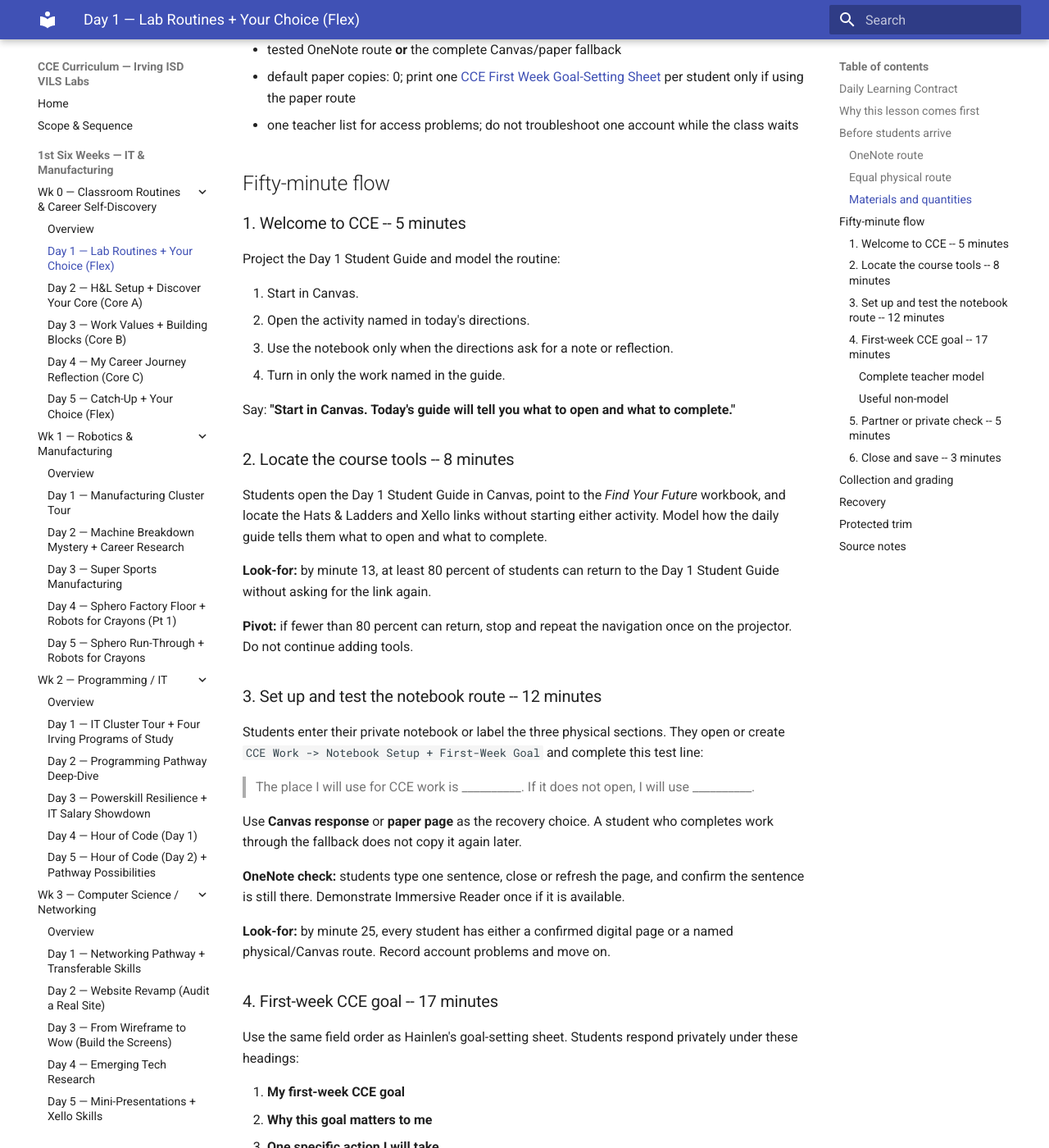
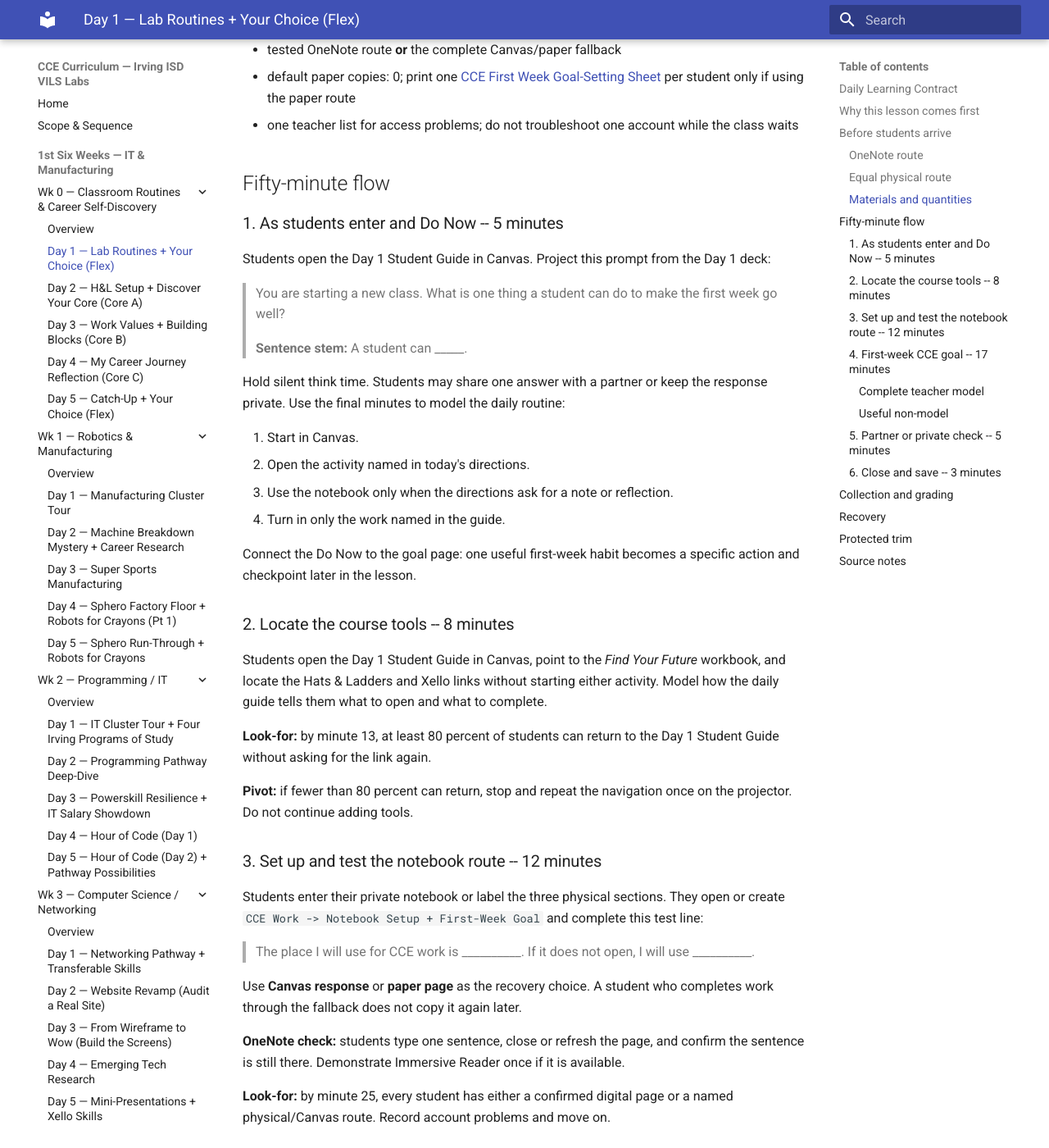
Before and after one commit to elbrielle/cce-curriculum, an MkDocs documentation site: the page built from docs/1sw/wk0-classroom-routines/day1.md, in a window 1280 px wide and 1400 px high, scrolled down 2397 px. Shown: the whole window at 82% size. Built offline with MkDocs 1.6.1 and Material for MkDocs 9.7.7, drawn with Linux system fonts in a browser that asks for light colours; the version menu is left out; some of the changed text lies outside the part shown.

Commit message:
Align Week 0 Day 1 bellringer and guide (#6)

```diff
--- a/docs/1sw/wk0-classroom-routines/day1.md
+++ b/docs/1sw/wk0-classroom-routines/day1.md
@@ -14,7 +14,7 @@
 
 Use the notebook for short thinking, focused notes, and reflection. Canvas remains the daily starting point, and students complete FYF, Hats & Ladders, and Xello work in those tools. Do not require duplicate copies.
 
-Monday's goal entry adapts Jenna Hainlen's teacher-created `AVID First Week Goal-Setting Sheet` for Grade 7 CCE. Students record one goal, why it matters, a specific action, a scheduled checkpoint, a confidence check, and a person or resource that can help. Do not collect grades from other classes, count planner entries, score supplies, or require a signature.
+Monday's goal entry adapts a teacher-created AVID first-week goal-setting sheet for Grade 7 CCE. Students record one goal, why it matters, a specific action, a scheduled checkpoint, a confidence check, and a person or resource that can help. Do not collect grades from other classes, count planner entries, score supplies, or require a signature.
 
 ## Before students arrive
 
@@ -67,16 +67,22 @@
 
 ## Fifty-minute flow
 
-### 1. Welcome to CCE -- 5 minutes
+### 1. As students enter and Do Now -- 5 minutes
 
-Project the Day 1 Student Guide and model the routine:
+Students open the Day 1 Student Guide in Canvas. Project this prompt from the Day 1 deck:
+
+> You are starting a new class. What is one thing a student can do to make the first week go well?
+>
+> **Sentence stem:** A student can _____.
+
+Hold silent think time. Students may share one answer with a partner or keep the response private. Use the final minutes to model the daily routine:
 
 1. Start in Canvas.
 2. Open the activity named in today's directions.
 3. Use the notebook only when the directions ask for a note or reflection.
 4. Turn in only the work named in the guide.
 
-Say: **"Start in Canvas. Today's guide will tell you what to open and what to complete."**
+Connect the Do Now to the goal page: one useful first-week habit becomes a specific action and checkpoint later in the lesson.
 
 ### 2. Locate the course tools -- 8 minutes
 
@@ -100,7 +106,7 @@
 
 ### 4. First-week CCE goal -- 17 minutes
 
-Use the same field order as Hainlen's goal-setting sheet. Students respond privately under these headings:
+Use the same field order as the source goal-setting sheet. Students respond privately under these headings:
 
 1. **My first-week CCE goal**
 2. **Why this goal matters to me**
@@ -126,7 +132,7 @@
 > **Action:** Try harder later.<br>
 > **Confidence:** 5
 
-Ask what is missing: a visible action, a real checkpoint, and a support or recovery route. Keep Hainlen's time-management move: make the plan smaller and more specific instead of telling the student to want it more.
+Ask what is missing: a visible action, a real checkpoint, and a support or recovery route. Keep the source time-management move: make the plan smaller and more specific instead of telling the student to want it more.
 
 **Look-for:** by minute 38, every goal has an action and a checkpoint. If one third of the class is still writing vague goals, pause and revise one anonymous example together.
 
@@ -163,7 +169,8 @@
 
 ## Source notes
 
-- Jenna Hainlen, `AVID 26-27 Skills Check`, especially `AVID First Week Goal-Setting Sheet` -- goal sequence and accountability design.
-- Jenna Hainlen, Week 1.3 `Time Management` -- revise vague intentions into a small, specific, scheduled, realistic action.
+- Teacher-created AVID first-week goal-setting materials -- goal sequence and accountability design.
+- Teacher-created AVID Week 1 slides -- silent Think followed by partner sharing, adapted to a partner-or-private first-week prompt.
+- Teacher-created AVID time-management materials -- revise vague intentions into a small, specific, scheduled, realistic action.
 - Microsoft Support, Class Notebook creation, web tools, and page distribution guidance -- current OneNote architecture and recovery boundaries. Direct links are listed in **Before students arrive**.
 - Microsoft Learn, Microsoft 365 LTI deployment and migration guidance for Canvas -- current integration name and the September 17, 2026 retirement boundary for classic OneNote Class Notebook LTI 1.1. District administrators control installation and migration.
```
Also changed, not shown: cce-curriculum/notes/avid-source-and-provenance-ledger.md (+1 -1 lines), 4 other files.
